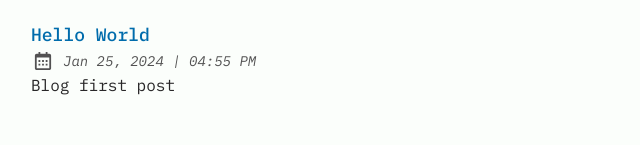
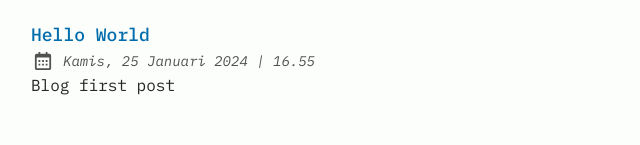
Before and after one commit to ryanda/ryanda.github.io, an Astro site: page / in a window 1280 px wide. Shown: the part 655-800 px from the top of the page, 241-881 px from the left. Built offline with nearby package versions, Linux system fonts and the light colour scheme; Astro itself is replaced by a stand-in of ours.

Commit message:
adjust locale date

```diff
--- a/src/components/Datetime.tsx
+++ b/src/components/Datetime.tsx
@@ -62,14 +62,16 @@ const FormattedDatetime = ({ pubDatetime, modDatetime }: DatetimesProps) => {
   );
 
   const date = myDatetime.toLocaleDateString(LOCALE.langTag, {
+    weekday: 'long',
     year: "numeric",
-    month: "short",
+    month: 'long',
     day: "numeric",
   });
 
   const time = myDatetime.toLocaleTimeString(LOCALE.langTag, {
     hour: "2-digit",
     minute: "2-digit",
+    hour12: false,
   });
 
   return (
--- a/src/config.ts
+++ b/src/config.ts
@@ -21,7 +21,7 @@ export const SITE: Site = {
 
 export const LOCALE = {
   lang: "en", // html lang code. Set this empty and default will be "en"
-  langTag: ["en-EN"], // BCP 47 Language Tags. Set this empty [] to use the environment default
+  langTag: ["id-ID"], // BCP 47 Language Tags. Set this empty [] to use the environment default
 } as const;
 
 export const LOGO_IMAGE = {
```
